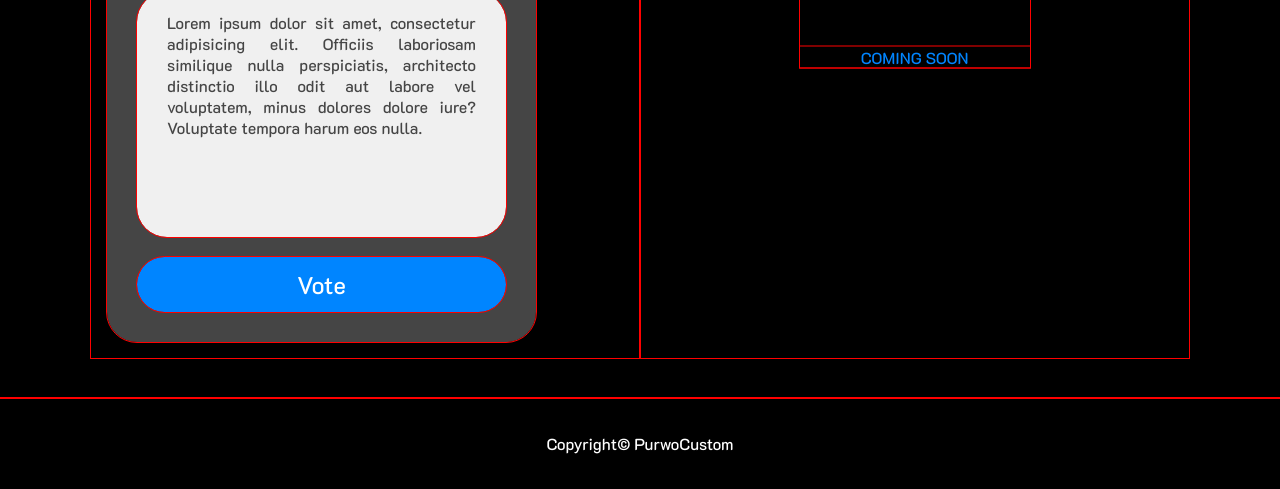
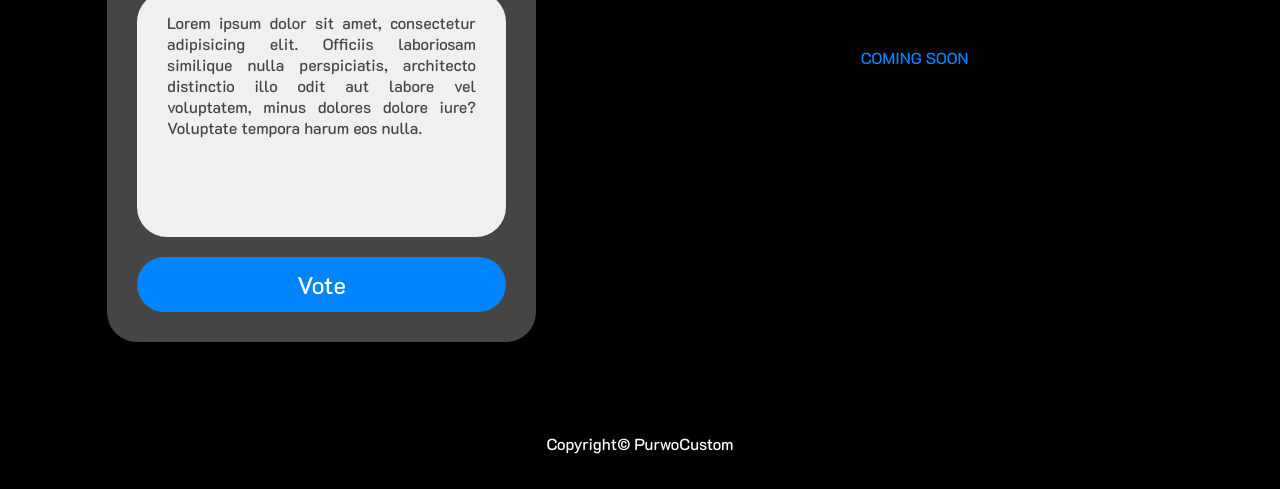
Before and after one commit to PurwoCustom/CustomBike, a plain HTML site: page index.html in a window 1280 px wide. Shown: the part 412-901 px from the top of the page. Drawn offline with nearby package versions, Linux system fonts and the light colour scheme.

Commit message:
Update outline none

```diff
--- a/assets/css/style.css
+++ b/assets/css/style.css
@@ -6,7 +6,6 @@
     box-sizing: border-box;
     margin: 0;
     padding: 0;
-    outline: red solid 1px;
 }
 
 body {
```
